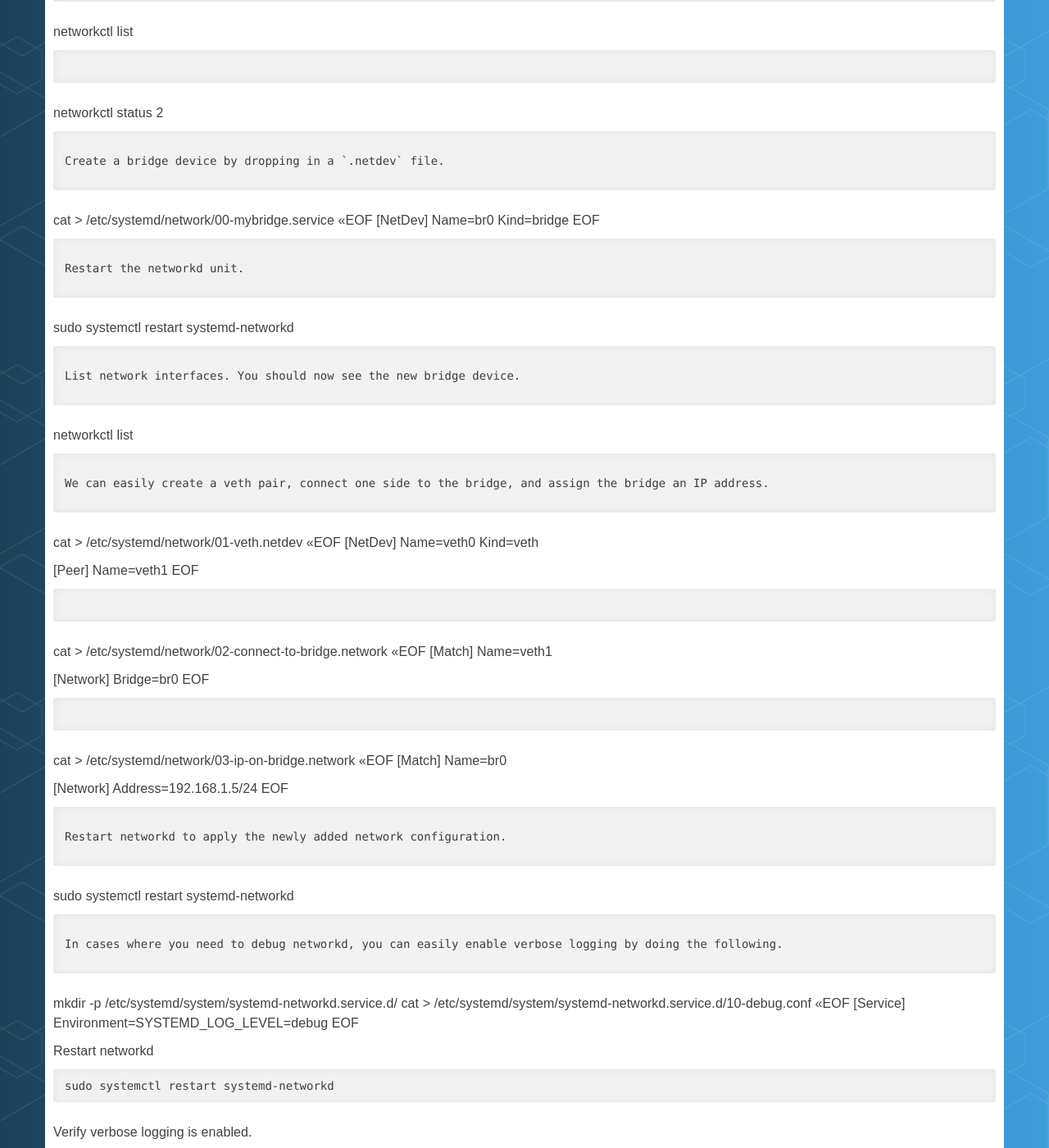
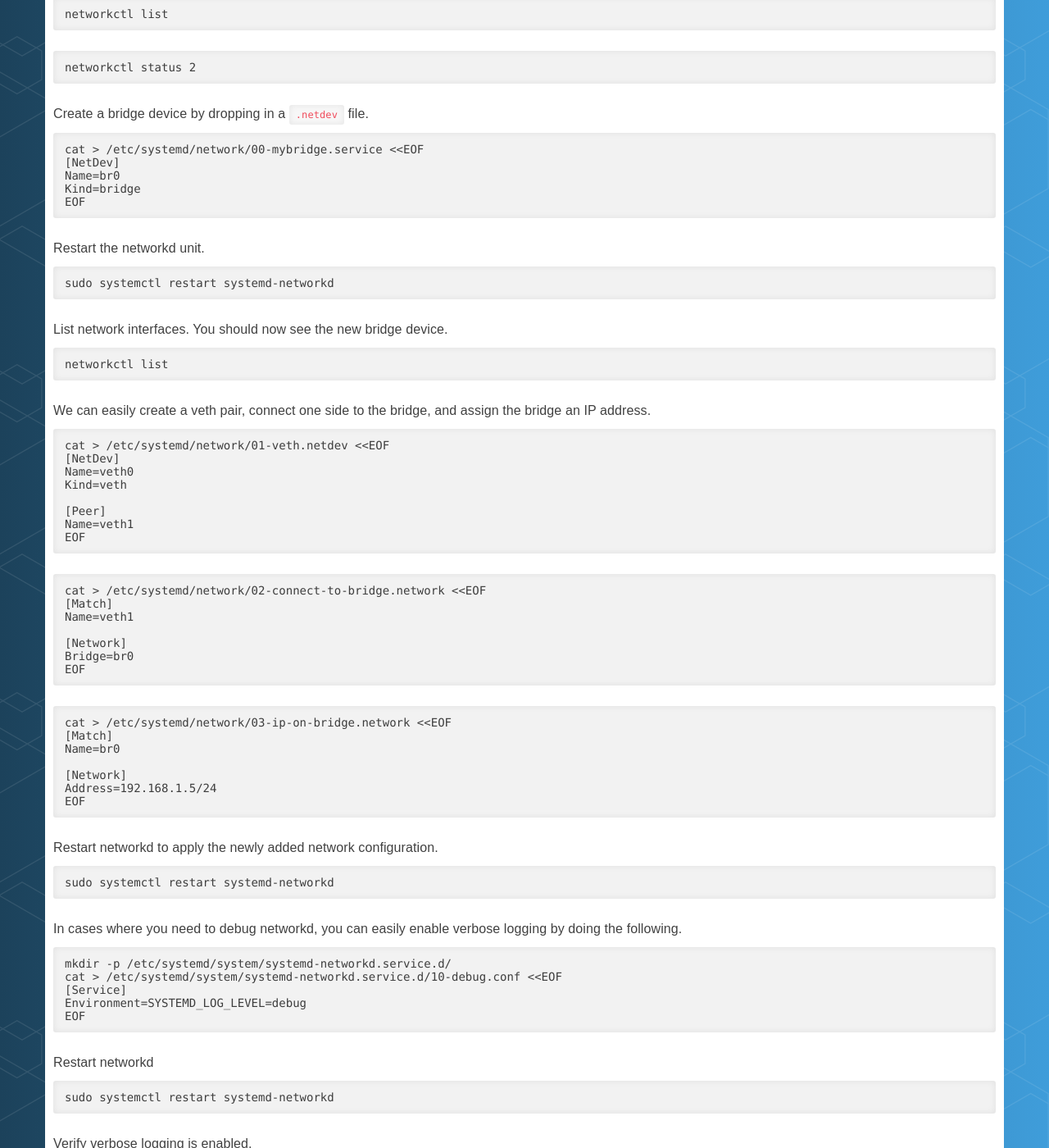
Before and after one commit to RedHatWorkshops/quay-workshop, a Jekyll site: the page built from content/labs/0006-networking-networkd.md, in a window 1280 px wide and 1400 px high, scrolled down 853 px. Shown: the whole window at 82% size. Built offline with Jekyll 4.4.1, drawn with Linux system fonts in a browser that asks for light colours; part of the change alters nothing that is shown; some of the changed text lies outside the part shown.

````diff
--- a/content/labs/0006-networking-networkd.md
+++ b/content/labs/0006-networking-networkd.md
@@ -9,11 +9,10 @@ systemd-networkd is a system daemon that manages network configurations. It dete
 
 There are three types of configuration files. They all use a format similar to systemd unit files.
 
-.network files. They will apply a network configuration for a matching device
-.netdev files. They will create a virtual network device for a matching environment
-.link files. When a network device appears, udev will look for the first matching .link file
+`.network` files. They will apply a network configuration for a matching device
+`.netdev` files. They will create a virtual network device for a matching environment
+`.link` files. When a network device appears, udev will look for the first matching .link file
 
-symlink it to /dev/null
 the * joker can be used in VALUE (e.g en* will match any Ethernet device)
 
 
@@ -39,6 +38,7 @@ ls /usr/lib/systemd/network/
 
 ```
 ls /etc/systemd/network/
+```
 ```
 cat /usr/lib/systemd/network/99-default.link
 ```
@@ -122,6 +122,7 @@ cat > /etc/systemd/system/systemd-networkd.service.d/10-debug.conf <<EOF
 [Service]
 Environment=SYSTEMD_LOG_LEVEL=debug
 EOF
+```
 
 Restart networkd
 
````
